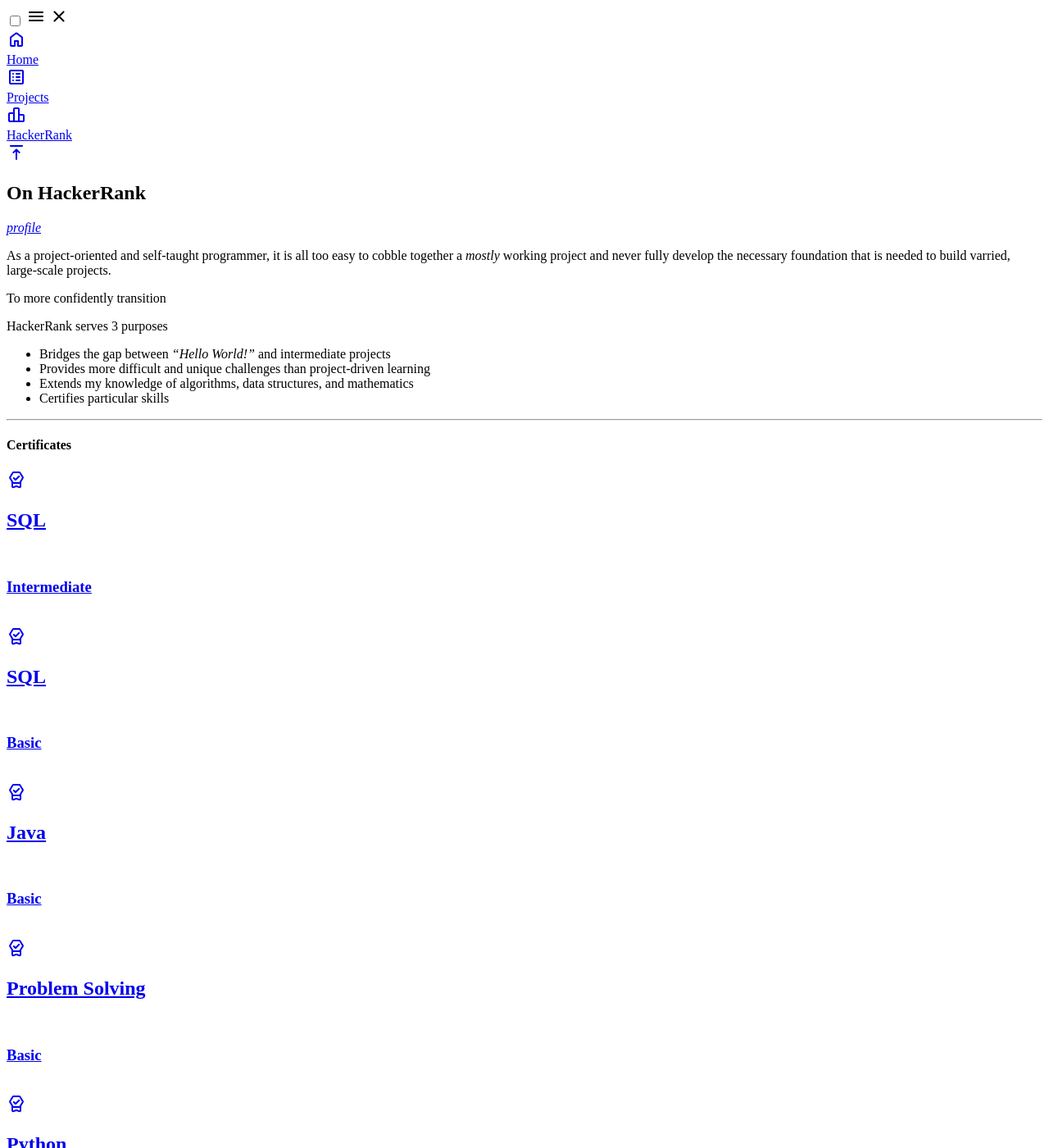
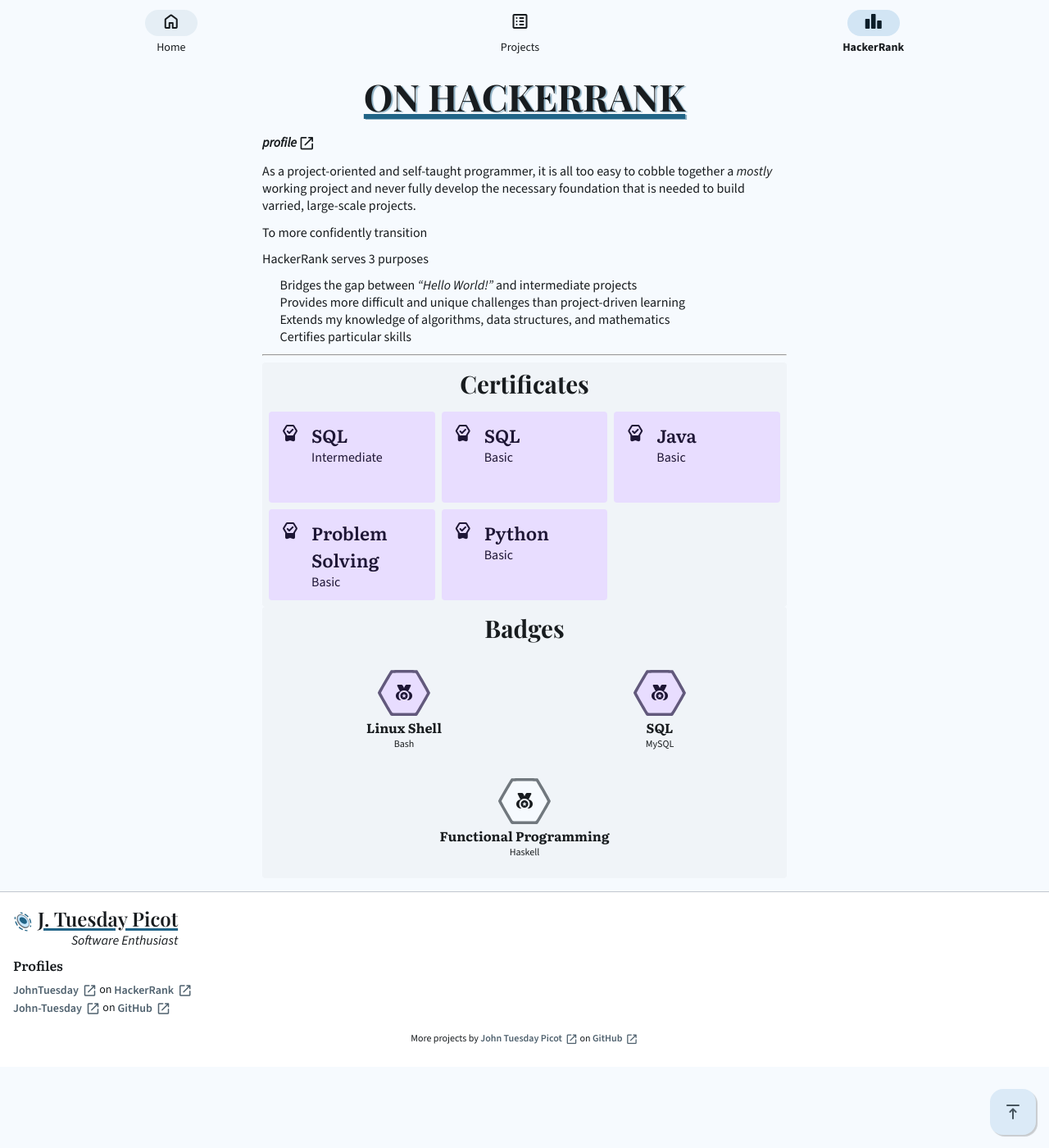
Before and after one commit to John-Tuesday/John-Tuesday.github.io, a Jekyll site: the page built from hackerrank/summary.md, in a window 1280 px wide and 1400 px high. Shown: the whole window at 82% size. Built offline with Jekyll 4.4.1, drawn with Linux system fonts in a browser that asks for light colours; some web fonts are replaced.

Commit message:
Add m3-symbol mixin for use in ::after and ::before

```diff
--- a/_sass/screen.scss
+++ b/_sass/screen.scss
@@ -108,16 +108,18 @@
 }
 
 a {
-  $weight: 600;
   color: inherit;
   text-decoration: none;
-  font-weight: $weight;
+  font-weight: 600;
 
-  &[target="_blank"]::after {
-    content: "open_in_new";
-    @include theme.material-symbols-rounded($weight: $weight);
-    vertical-align: text-top;
-    padding-inline-start: 0.125ch;
+  &:not([class]), &.link {
+    &[target="_blank"]::after {
+      content: "open_in_new";
+      @include theme.material-symbols-rounded();
+      font-size: 1.28571em;
+      vertical-align: middle;
+      padding-inline-start: 0.09722ch;
+    }
   }
 }
 
--- a/_sass/theme/_m3-icon.scss
+++ b/_sass/theme/_m3-icon.scss
@@ -1,3 +1,47 @@
+@mixin -material-symbols($fill: null, $weight: null, $grad: null, $optical-size: null) {
+  @if not $fill {
+    $fill: 0;
+  }
+  @if not $weight {
+    font-weight: inherit;
+    $weight: 400;
+  } @else {
+    font-weight: $weight;
+  }
+  @if not $grad {
+    $grad: 0;
+  }
+  @if not $optical-size {
+    $optical-size: 24;
+  }
+  box-sizing: border-box;
+  font-style: normal;
+  font-size: inherit;
+  letter-spacing: normal;
+  text-transform: none;
+  display: inline-block;
+  white-space: nowrap;
+  word-wrap: normal;
+  font-variant-ligatures: normal;
+  direction: ltr;
+  line-height: normal;
+  font-variation-settings:
+      'FILL' $fill,
+      'wght' $weight,
+      'GRAD' $grad,
+      'opsz' $optical-size;
+}
+
+@mixin material-symbols-rounded($fill: null, $weight: null, $grad: null, $optical-size: null) {
+  @include -material-symbols($fill, $weight, $grad, $optical-size);
+  font-family: "Material Symbols Rounded";
+}
+
+@mixin material-symbols-outlined($fill: null, $weight: null, $grad: null, $optical-size: null) {
+  @include -material-symbols($fill, $weight, $grad, $optical-size);
+  font-family: "Material Symbols Outlined";
+}
+
 .material-symbols-outlined {
   box-sizing: border-box;
   font-size: inherit;
```
